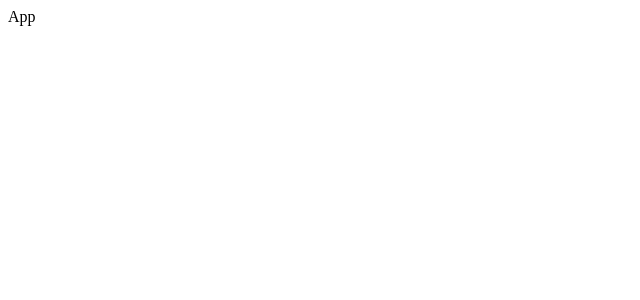
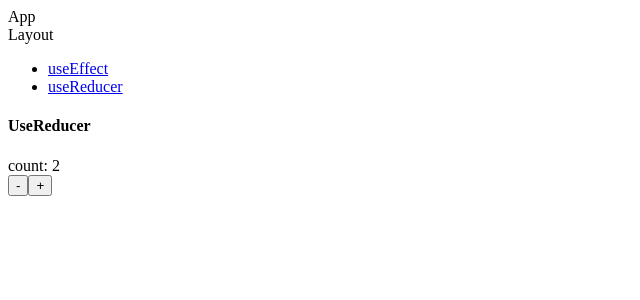
Before and after one commit to ethanlamm/react-basic-usage, a React (Vite) app: page /useReducer in a window 1280 px wide. Before the commit this address had no page. Shown: the top 300 px of the page, without its empty margins (0-640 px from the left). Built offline with nearby package versions, Linux system fonts and the light colour scheme.

Commit message:
useReducer

```diff
--- a/src/components/Layout.jsx
+++ b/src/components/Layout.jsx
@@ -8,6 +8,7 @@ function Layout() {
             <nav>
                 <ul>
                     <li> <Link to={'/'}>useEffect</Link></li>
+                    <li> <Link to={'useReducer'}>useReducer</Link></li>
                 </ul>
             </nav>
             <Outlet></Outlet>
--- /dev/null
+++ b/src/pages/UseReducer.jsx
@@ -0,0 +1,60 @@
+import React, { useReducer } from 'react'
+// useReducer
+// 将一些和同一个state"相关"的所有函数操作整合在一起，方便在组件中进行调用
+// 适用于那些比较复杂的state，对于简单的state使用Reducer只能是徒增烦恼
+
+// 公式：const [state, dispatch] = useReducer(reducer, initialArg, init);
+/*
+*   参数：
+*       reducer : 整合函数
+*           对于我们当前state的所有操作都应该在该函数中定义
+*           该函数的返回值，会成为state的新值
+*           reducer在执行时，会收到两个参数：
+*               state 当前最新的state值
+*               action 一个对象，在对象中会存储dispatch所发送的指令
+*       initialArg : state的初始值，作用和useState()中的值是一样
+*
+*   返回值：
+*       数组：
+*           第一个参数，state 用来获取state的值
+*           第二个参数，state 修改的派发器函数
+*                   通过派发器可以发送操作state的命令
+*                   具体的修改行为将会由另外一个函数(reducer)执行
+* */
+
+// 为了避免reducer会重复创建，通常reducer会定义到组件的外部！！
+function countReducer(count, action) {
+    switch (action.type) {
+        case 'increment':
+            return count + 1;
+        case 'decrement':
+            return count - 1;
+        default:
+            throw new Error();
+    }
+}
+
+// 初始化count
+function countInit(initialCount) {
+    // 通过一定逻辑运算给出count初始值
+    return initialCount * 2
+}
+
+function UseReducer() {
+    // 1.指定初始化：直接指定state初始值
+    // const [count, countDispatch] = useReducer(countReducer, 0);
+
+    // 2.惰性初始化：通过第三个参数(函数)计算(一定的逻辑运算)得出
+    const [count, countDispatch] = useReducer(countReducer, 1, countInit);
+
+    return (
+        <div>
+            <h4>UseReducer</h4>
+            <div>count: {count}</div>
+            <button onClick={() => countDispatch({ type: 'decrement' })}>-</button>
+            <button onClick={() => countDispatch({ type: 'increment' })}>+</button>
+        </div>
+    )
+}
+
+export default UseReducer
--- a/src/routes/index.jsx
+++ b/src/routes/index.jsx
@@ -1,12 +1,14 @@
 import Layout from "../components/Layout";
 import UseEffect from "../pages/UseEffect";
+import UseReducer from "../pages/UseReducer";
 
 const routes = [
     {
         path: '/',
         element: <Layout />,
         children: [
-            { index: true, element: <UseEffect /> }
+            { index: true, element: <UseEffect /> },
+            { path: 'useReducer', element: <UseReducer /> },
         ]
     }
 ]
```
